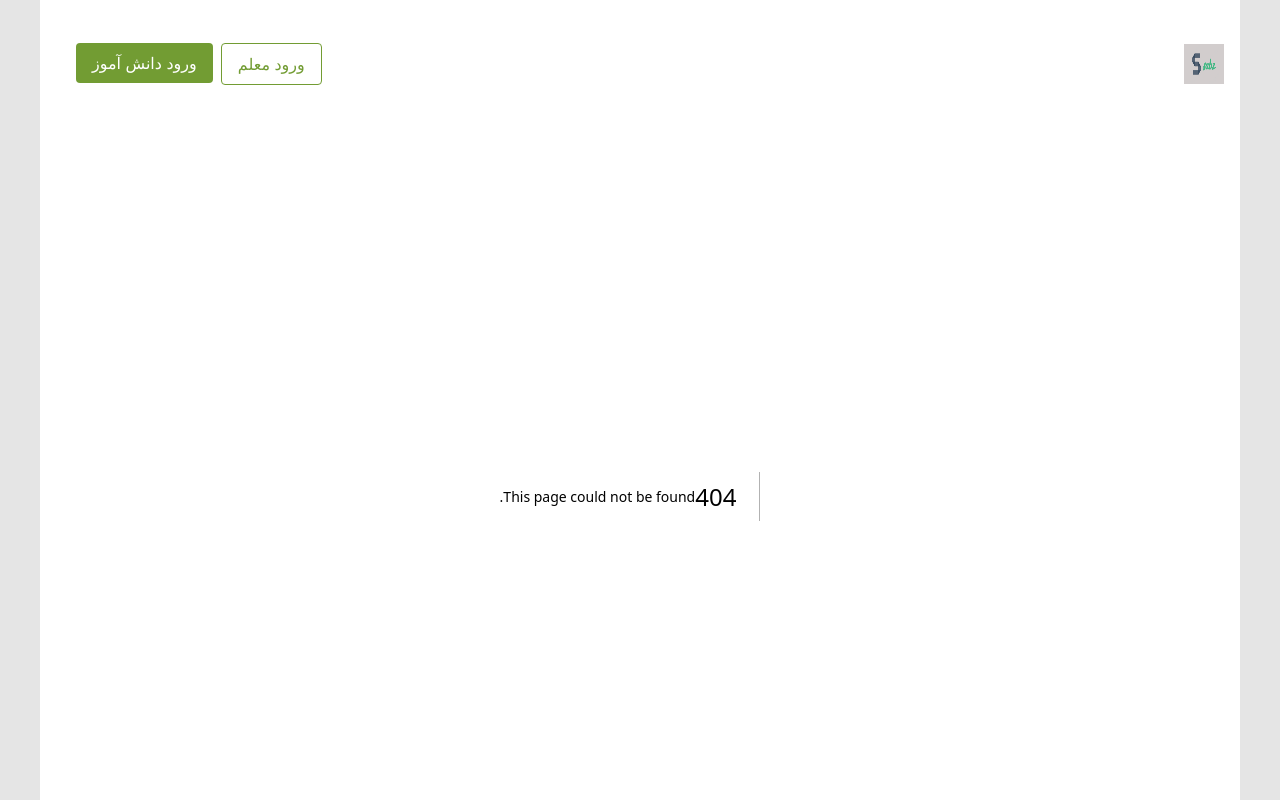
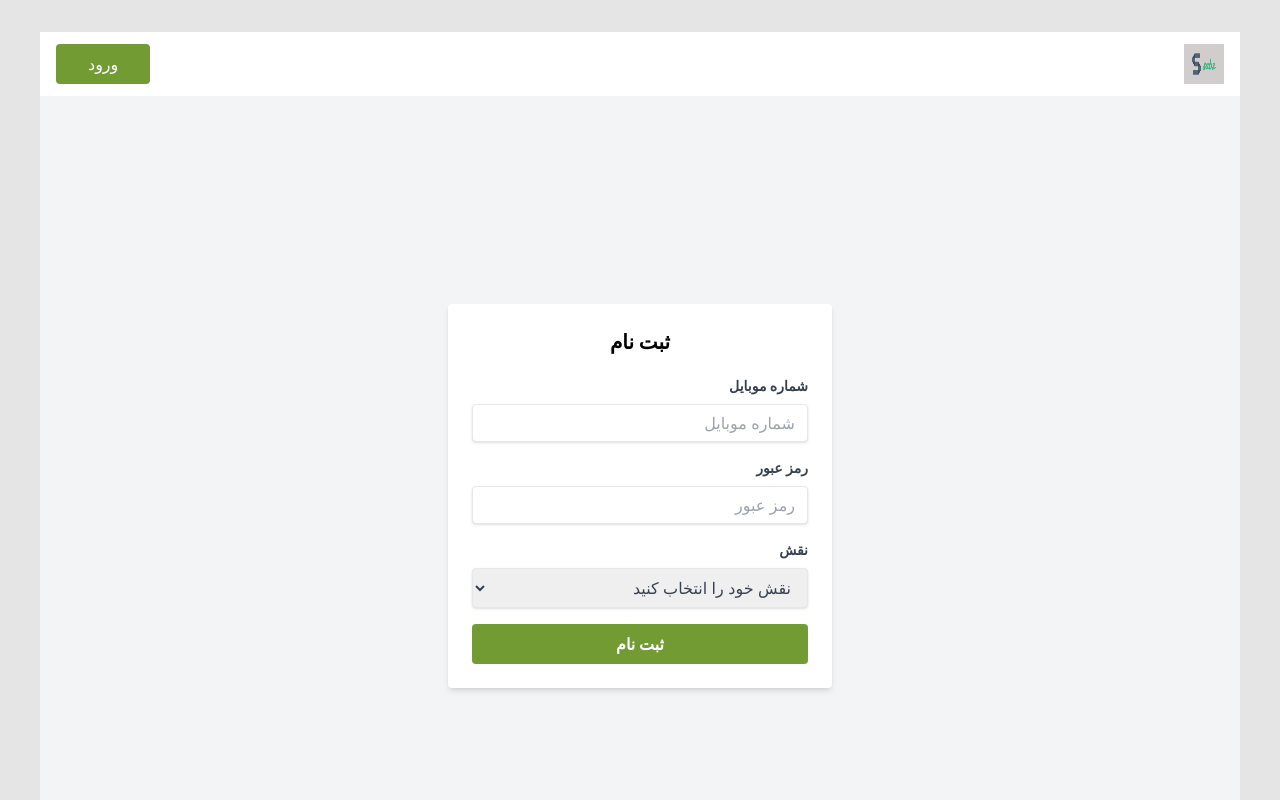
Before and after one commit to hadise76/education-site, a Next.js app: page /auth/register in a window 1280 px wide. Before the commit this address had no page. Shown: the top 800 px of the page. Built offline with nearby package versions, Linux system fonts and the light colour scheme.

Commit message:
add register page

```diff
--- a/package.json
+++ b/package.json
@@ -11,10 +11,14 @@
   "dependencies": {
     "@fortawesome/free-solid-svg-icons": "^6.6.0",
     "@fortawesome/react-fontawesome": "^0.2.2",
+    "axios": "^1.7.7",
+    "js-cookie": "^3.0.5",
     "next": "14.2.5",
     "react": "^18",
     "react-dom": "^18",
-    "react-icons": "^5.3.0"
+    "react-hook-form": "^7.53.0",
+    "react-icons": "^5.3.0",
+    "react-otp-input": "^3.1.1"
   },
   "devDependencies": {
     "eslint": "^8",
--- a/src/app/auth/page.jsx
+++ b/src/app/auth/page.jsx
@@ -1,10 +1,12 @@
-import React from 'react'
-import CheckPhone from '../components/auth/CheckPhone'
+import CheckPhone from "../components/auth/CheckPhone";
+
 
 const page = () => {
-    return(
-        <CheckPhone/>
-    )
-}
+  return (
+    <>
+      <CheckPhone />
+    </>
+  );
+};
 
-export default page
+export default page;
--- /dev/null
+++ b/src/app/auth/register/page.jsx
@@ -0,0 +1,12 @@
+import GetPhone from '@/app/components/auth/register/GetPhone'
+import React from 'react'
+
+const page = () => {
+  return (
+    <div>
+      <GetPhone />
+    </div>
+  )
+}
+
+export default page
--- a/src/app/components/Header.jsx
+++ b/src/app/components/Header.jsx
@@ -36,15 +36,11 @@ const Header = () => {
         </div> */}
         {/* دکمه‌ها */}
       <div className="flex space-x-5">
+
         <Link href="/auth">
-        <button className="bg-white text-[#729C33] px-4 py-2 rounded border-[1px] border-[#729C33] hover:bg-[#729C33] hover:text-white transition-colors ml-2">
-          ورود معلم
-        </button>
-        </Link>
-        <Link href="/auth">
-        <button className="bg-[#729C33] text-white hover:bg-white hover:text-[#729C33] hover:border-[1px] hover:border-[#729C33] px-4 py-2 rounded  transition-colors">
-          ورود دانش آموز
-        </button>
+          <button className="bg-[#729C33] text-white hover:bg-white hover:text-[#729C33] hover:border-[1px] hover:border-[#729C33] px-8 py-2 rounded  transition-colors">
+            ورود
+          </button>
         </Link>
       </div>
       </header>
--- a/src/app/components/auth/CheckPhone.jsx
+++ b/src/app/components/auth/CheckPhone.jsx
@@ -1,39 +1,59 @@
-"use client"
-import { useState } from 'react';
+"use client";
+import axios from "axios";
+import React, { useState, useEffect, useRef } from "react";
+import { useForm } from "react-hook-form";
+import Cookies from "js-cookie";
+import { useRouter } from "next/navigation";
 import Image from "next/image";
+import Link from "next/link";
 
-export default function Login() {
-  const [step, setStep] = useState(1);
-  const [phoneNumber, setPhoneNumber] = useState('');
-  const [otp, setOtp] = useState('');
-  const [error, setError] = useState('');
+const CheckPhone = () => {
+  const [phoneNumber, setPhoneNumber] = useState("");
+  const [password, setPassword] = useState();
+  const formSubmit = useRef();
 
+  const router = useRouter();
 
+  const {
+    register,
+    watch,
+    handleSubmit,
+    formState: { errors },
+  } = useForm();
 
-  const handlePhoneSubmit = (e) => {
-    e.preventDefault();
-    setStep(2);
-  };
+  // useEffect(() => {
+  //   const token = Cookies.get("token");
+  //   console.log("CLIENT TOKEN",token);
+  // }, [token]);
 
-  const handleOtpSubmit = (e) => {
-    e.preventDefault();
-    if (otp === '12345') {
-      // اگر عدد درست بود به صفحه بعد هدایت شود
-      window.location.href = '/courses';  // مسیر صفحه‌ی بعدی را اینجا تغییر دهید
-    }
-    else if(otp === '54321'){
-      window.location.href = '/dashboard' ;
-    }
+  const onSubmit = async (data) => {
+    try {
+      const res = await axios.post("http://127.0.0.1:8000/accounts/login/", {
+        phone_number: data.phoneNumber,
+        password: data.password,
+      }); //API
 
-    else {
-      // اگر عدد اشتباه بود پیام خطا نمایش داده شود
-      setError('کد وارد شده اشتباه است. لطفاً دوباره تلاش کنید.');
-      setOtp(''); // پاک کردن فیلد ورودی برای ورود دوباره
+      // if (res.data.token) {
+      //   Cookies.set("token", res.data.token); // ذخیره توکن در کوکی
+      // }
+
+      console.log("Response from API:", res.data);
+      setPhoneNumber(data.phoneNumber);
+    } catch (error) {
+      console.log(
+        "Error",
+        error.response ? error.response.data : error.message
+      );
     }
   };
 
   return (
+    <>
+      {/* {!!token ? (
+        router.push("/")
+      ) : ( */}
         <div className="min-h-screen flex flex-col justify-center items-center bg-gray-100">
+
           <div className="bg-white p-6 rounded shadow-md w-full max-w-sm">
             <div className="flex justify-center mb-6">
               <Image
@@ -42,63 +62,72 @@ export default function Login() {
                 width={600}
                 height={500}
                 alt="Picture of the author"
-
               />
             </div>
 
-        {step === 1 && (
-          <form onSubmit={handlePhoneSubmit}>
+            <form onSubmit={handleSubmit(onSubmit)} ref={formSubmit}>
               <div className="mb-4">
-              <label className="text-right block text-gray-700 text-sm font-bold mb-2" htmlFor="phone">
+                <label
+                  className="text-right block text-gray-700 text-sm font-bold mb-2"
+                  htmlFor="phone"
+                >
                   شماره موبایل
                 </label>
+
                 <input
                   type="tel"
-                id="phone"
-                name="phone"
-                value={phoneNumber}
+                  id="phoneNumber"
+                  name="phoneNumber"
                   onChange={(e) => setPhoneNumber(e.target.value)}
                   className="shadow appearance-none border rounded w-full py-2 px-3 text-gray-700 leading-tight focus:outline-none focus:shadow-outline text-right placeholder:text-right"
-                placeholder="09123456789"
-                required
+                  placeholder="شماره تماس خود را اینجا وارد کنید"
+                  {...register("phoneNumber", {
+                    required: {
+                      value: phoneNumber,
+                      message: "وارد کردن این فیلد الزامی است",
+                    },
+                    pattern: {
+                      value:
+                        /^09([0-9][0-9]|3[1-9]|2[1-9])-?[0-9]{3}-?[0-9]{4}/,
+                      message: "شماره تماس شما معتبر نیست",
+                    },
+                  })}
                 />
               </div>
-            <button
-              type="submit"
-              className="bg-[#729C33] hover:bg-[#4d6824] text-white font-bold py-2 px-4 rounded w-full"
+              <label
+                className="text-right block text-gray-700 text-sm font-bold mb-2"
+                htmlFor=""
               >
-              ورود با رمز یکبار مصرف
-            </button>
-          </form>
-        )}
-
-        {step === 2 && (
-          <form onSubmit={handleOtpSubmit}>
-            <div className="mb-4">
-              <label className="text-right block text-gray-700 text-sm font-bold mb-2" htmlFor="otp">
-                کد تایید
+                رمز عبور
               </label>
               <input
+                id="password"
+                name="password"
+                value={password}
                 type="text"
-                id="otp"
-                name="otp"
-                value={otp}
-                onChange={(e) => setOtp(e.target.value)}
                 className="shadow appearance-none border rounded w-full py-2 px-3 text-gray-700 leading-tight focus:outline-none focus:shadow-outline text-right placeholder:text-right"
-                placeholder="XXXXXX"
-                required
+                placeholder="رمز عبور خود را اینجا وارد کنید"
               />
-            </div>
-            {error && <p className="text-red-500 text-xs italic">{error}</p>}
               <button
-              type="submit"
-              className="bg-[#729C33] hover:bg-[#4d6824] text-white font-bold py-2 px-4 rounded w-full"
+                onClick={(e) => {
+                  e.preventDefault();
+                  formSubmit.current.requestSubmit();
+                }}
+                className="bg-[#729C33] hover:bg-[#4d6824] text-white font-bold py-2 px-4 rounded w-full mt-5"
               >
-              تایید کد
+                {" "}
+                ورود{" "}
               </button>
+              <p className="flex flex-row-reverse space-x-3">
+                <Link href={"/auth/register"} className="text-[#729C33]">ثبت نام</Link>
+                نکرده اید؟
+              </p>
             </form>
-        )}
           </div>
         </div>
+      {/* )} */}
+    </>
   );
-}
+};
+
+export default CheckPhone;
--- /dev/null
+++ b/src/app/components/auth/register/GetPhone.jsx
@@ -0,0 +1,120 @@
+
+"use client";
+import axios from "axios";
+import React, { useState  } from "react";
+import { useForm } from "react-hook-form";
+import Cookies from "js-cookie";
+import { useRouter } from "next/navigation";
+
+const GetPhone = () => {
+  const [phoneNumber, setPhoneNumber] = useState("");
+  const [password, setPassword] = useState("");
+  const [type, setType] = useState("1");
+  const { register, handleSubmit, formState: { errors } } = useForm();
+  const router = useRouter();
+
+  const onSubmit = async (data) => {
+    try {
+      const res = await axios.post("http://127.0.0.1:8000/accounts/register/", {
+        phone_number: data.phoneNumber,
+        password: data.password,
+        type: type,
+      });
+
+      if (res.data.token) {
+        Cookies.set("token", res.data.token, { expires: 7 });
+        console.log("Token stored in cookie:", res.data.token);
+        router.push("/");
+      }
+    } catch (error) {
+      console.log(
+        "Error",
+        error.response ? error.response.data : error.message
+      );
+    }
+  };
+
+
+
+  return (
+    <div className="min-h-screen flex flex-col justify-center items-center bg-gray-100">
+      <div className="bg-white p-6 rounded shadow-md w-full max-w-sm">
+        <h2 className="font-bold text-xl mb-5 text-center">ثبت نام</h2>
+        <form onSubmit={handleSubmit(onSubmit)}>
+
+          <div className="mb-4">
+            <label className="block text-gray-700 text-sm font-bold mb-2 text-right" htmlFor="phone">
+              شماره موبایل
+            </label>
+            <input
+              type="tel"
+              id="phoneNumber"
+              name="phoneNumber"
+              className="shadow appearance-none border rounded w-full py-2 px-3 text-gray-700 leading-tight focus:outline-none focus:shadow-outline text-right"
+              placeholder="شماره موبایل"
+              {...register("phoneNumber", {
+                required: "وارد کردن شماره موبایل الزامی است",
+                pattern: {
+                  value: /^09([0-9]{9})$/,
+                  message: "شماره موبایل معتبر نیست",
+                },
+              })}
+              onChange={(e) => setPhoneNumber(e.target.value)}
+            />
+            {errors.phoneNumber && <p className="text-red-500 text-xs italic">{errors.phoneNumber.message}</p>}
+          </div>
+
+          <div className="mb-4">
+            <label className="block text-gray-700 text-sm font-bold mb-2 text-right" htmlFor="password">
+              رمز عبور
+            </label>
+            <input
+              type="text"
+              id="password"
+              name="password"
+              className="shadow appearance-none border rounded w-full py-2 px-3 text-gray-700 leading-tight focus:outline-none focus:shadow-outline text-right"
+              placeholder="رمز عبور"
+              {...register("password", {
+                required: "وارد کردن رمز عبور الزامی است",
+                minLength: {
+                  value: 6,
+                  message: "رمز عبور باید حداقل 6 کاراکتر باشد",
+                },
+              })}
+              onChange={(e) => setPassword(e.target.value)}
+            />
+            {errors.password && <p className="text-red-500 text-xs italic">{errors.password.message}</p>}
+          </div>
+
+          <div className="mb-4">
+            <label className="block text-gray-700 text-sm font-bold mb-2 text-right" htmlFor="type">
+              نقش
+            </label>
+            <select
+              id="type"
+              name="type"
+              className="shadow border rounded w-full py-2 px-3 text-gray-700 leading-tight focus:outline-none focus:shadow-outline text-right"
+              value={type}
+              onChange={(e) => setType(e.target.value)}
+            >
+              <option value="1" disabled>
+                نقش خود را انتخاب کنید
+              </option>
+              <option value="2">دانش‌آموز</option>
+              <option value="3">معلم</option>
+            </select>
+          </div>
+
+          <button
+            type="submit"
+            className="bg-[#729C33] hover:bg-[#4d6824] text-white font-bold py-2 px-4 rounded w-full"
+          >
+            ثبت نام
+          </button>
+        </form>
+      </div>
+    </div>
+  );
+};
+
+export default GetPhone;
--- a/src/app/page.js
+++ b/src/app/page.js
@@ -1,4 +1,5 @@
 import Image from "next/image";
+import Link from "next/link";
 
 export default function Home() {
   return (
@@ -17,31 +18,40 @@ export default function Home() {
             width={600}
             height={500}
             alt="Picture of the author"
-
           />
         </section>
 
         {/* بخش متن درباره مزایای کلاس‌های فوق برنامه */}
         <section className="p-6 bg-white">
-        <h2 className="text-2xl font-bold mb-4">مزایای کلاس‌های فوق برنامه</h2>
+          <h2 className="text-2xl font-bold mb-4">
+            مزایای کلاس‌های فوق برنامه
+          </h2>
           <p className="mb-4">
-          کلاس‌های فوق برنامه به دانش‌آموزان کمک می‌کند تا مهارت‌های جدید یاد بگیرند و توانایی‌های خود را بهبود بخشند.
-          این کلاس‌ها فرصتی برای ارتقای توانایی‌های تحصیلی و اجتماعی دانش‌آموزان فراهم می‌کنند.
-          همچنین، با شرکت در این کلاس‌ها، دانش‌آموزان می‌توانند اعتماد به نفس بیشتری پیدا کرده و به موفقیت‌های بیشتری در زندگی دست یابند.
+            کلاس‌های فوق برنامه به دانش‌آموزان کمک می‌کند تا مهارت‌های جدید یاد
+            بگیرند و توانایی‌های خود را بهبود بخشند. این کلاس‌ها فرصتی برای
+            ارتقای توانایی‌های تحصیلی و اجتماعی دانش‌آموزان فراهم می‌کنند.
+            همچنین، با شرکت در این کلاس‌ها، دانش‌آموزان می‌توانند اعتماد به نفس
+            بیشتری پیدا کرده و به موفقیت‌های بیشتری در زندگی دست یابند.
           </p>
           <p>
-          شرکت در کلاس‌های فوق برنامه، علاوه بر آموزش مهارت‌های جدید، به دانش‌آموزان این امکان را می‌دهد که در محیطی
-          سرگرم‌کننده و آموزنده به یادگیری بپردازند. این کلاس‌ها فرصت مناسبی برای افزایش همکاری و تعامل با دیگران فراهم
-          می‌کند و می‌تواند به بهبود وضعیت تحصیلی و اجتماعی آن‌ها کمک کند.
+            شرکت در کلاس‌های فوق برنامه، علاوه بر آموزش مهارت‌های جدید، به
+            دانش‌آموزان این امکان را می‌دهد که در محیطی سرگرم‌کننده و آموزنده به
+            یادگیری بپردازند. این کلاس‌ها فرصت مناسبی برای افزایش همکاری و تعامل
+            با دیگران فراهم می‌کند و می‌تواند به بهبود وضعیت تحصیلی و اجتماعی
+            آن‌ها کمک کند.
           </p>
         </section>
 
         {/* بخش ثبت‌نام */}
         <section className="p-6 bg-[#8eae5cb3] text-center mt-8">
-        <h3 className="text-xl font-semibold mb-4 text-gray-800">برای ثبت‌نام و استفاده از خدمات سایت ابتدا وارد شوید</h3>
+          <h3 className="text-xl font-semibold mb-4 text-gray-800">
+            برای ثبت‌نام و استفاده از خدمات سایت ابتدا وارد شوید
+          </h3>
+          <Link href="/auth">
             <button className="bg-[#729C33] hover:bg-white hover:text-[#729C33] text-white font-bold py-2 px-4 rounded">
               ورود به سایت
             </button>
+          </Link>
         </section>
       </main>
     </>
```
Also changed, not shown: 1 other file (tests, documents, lock files or other folders). Lines whose indentation alone changed are shown as unchanged.
